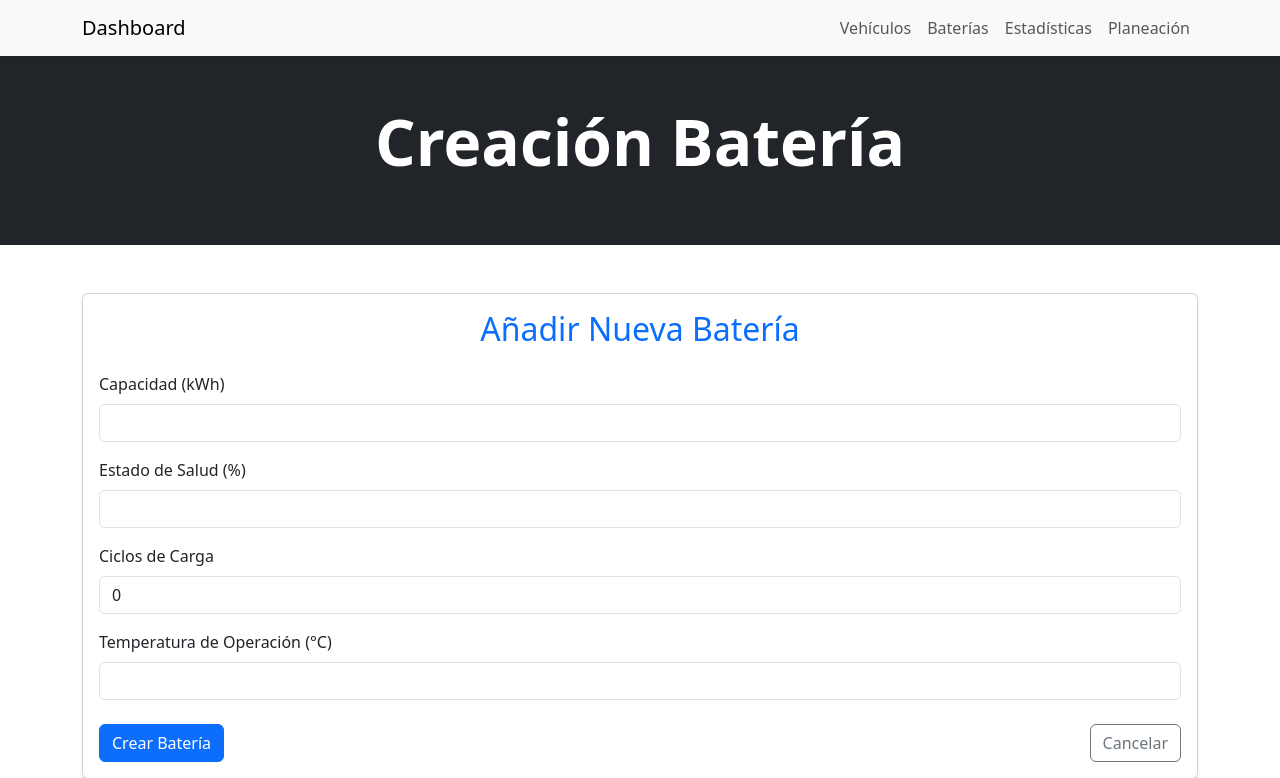
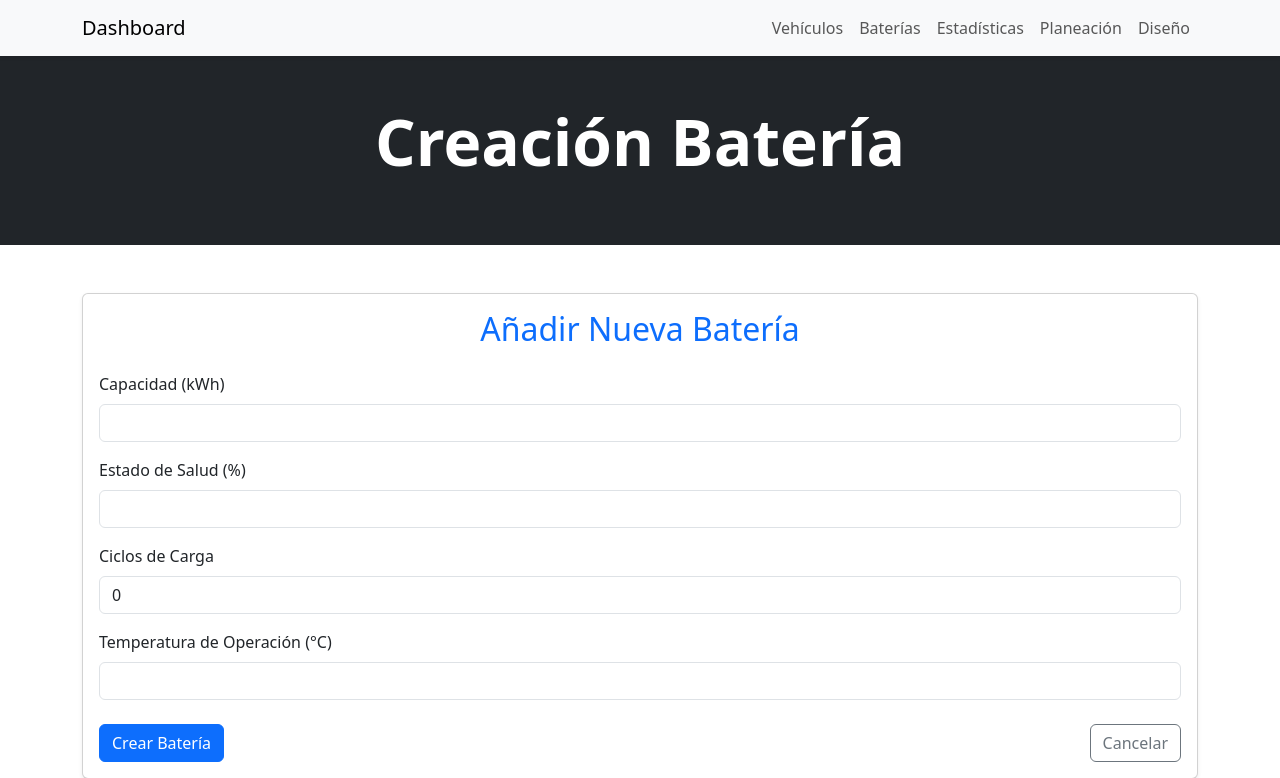
Before and after one commit to Aldemitar/vehiculos_electricos_aldemar, a FastAPI app: page /baterias/add in a window 1280 px wide. Shown: the top 778 px of the page. Run offline with FastAPI, Linux system fonts and the light colour scheme; parts of the project's set-up code (start-up, migrations or seed data) failed here and were passed over.

Commit message:
Se añadió el apartado para la sección de diseño en la navbar

```diff
--- a/templates/includes/navbar.html
+++ b/templates/includes/navbar.html
@@ -11,6 +11,7 @@
                 <li class="nav-item"><a href="/baterias" class="nav-link">Baterías</a></li>
                 <li class="nav-item"><a href="/estadisticas" class="nav-link">Estadísticas</a></li>
                 <li class="nav-item"><a href="/planeacion" class="nav-link">Planeación</a></li>
+                <li class="nav-item"><a href="/diseno" class="nav-link">Diseño</a></li>
             </ul>
         </div>
     </div>
```
